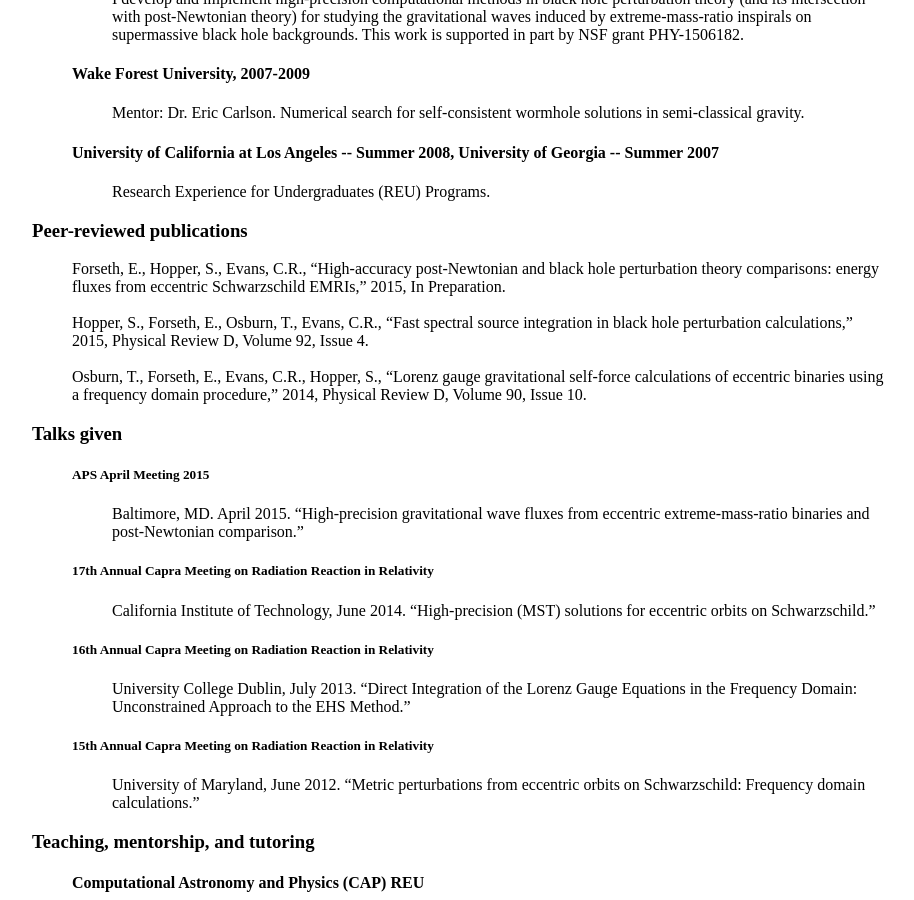
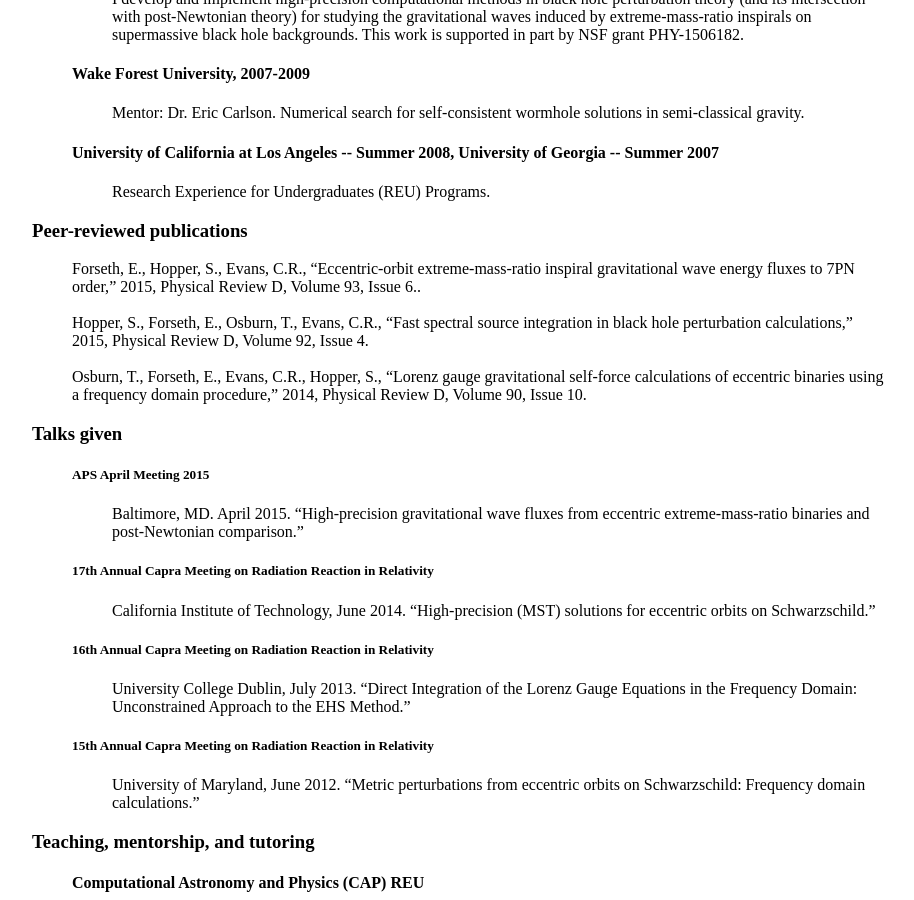
Before and after one commit to erikrforseth/erikrforseth.github.io, a Jekyll site: the page built from cv/index.html, in a window 1280 px wide and 900 px high, scrolled down 1150 px. Shown: the whole window, without its empty margins (200-1114 px from the left). Built offline with Jekyll 4.4.1, drawn with Linux system fonts in a browser that asks for light colours.

Commit message:
Updated CV.

```diff
--- a/cv/index.html
+++ b/cv/index.html
@@ -122,7 +122,7 @@ title: Curriculum Vitae
 	   <li><h3>Peer-reviewed publications</h3>
 	     <ul style="list-style-type:none">
 
-	       <li>Forseth, E., Hopper, S., Evans, C.R., <q>High-accuracy post-Newtonian and black hole perturbation theory comparisons: energy fluxes from eccentric Schwarzschild EMRIs,</q> 2015, In Preparation.</li>
+	       <li>Forseth, E., Hopper, S., Evans, C.R., <q>Eccentric-orbit extreme-mass-ratio inspiral gravitational wave energy fluxes to 7PN order,</q> 2015, Physical Review D, Volume 93, Issue 6..</li>
 	       <br>
 	       <li>Hopper, S., Forseth, E., Osburn, T., Evans, C.R., <q>Fast spectral source integration in black hole perturbation calculations,</q> 2015, Physical Review D, Volume 92, Issue 4.</li>
 	       <br>
```
